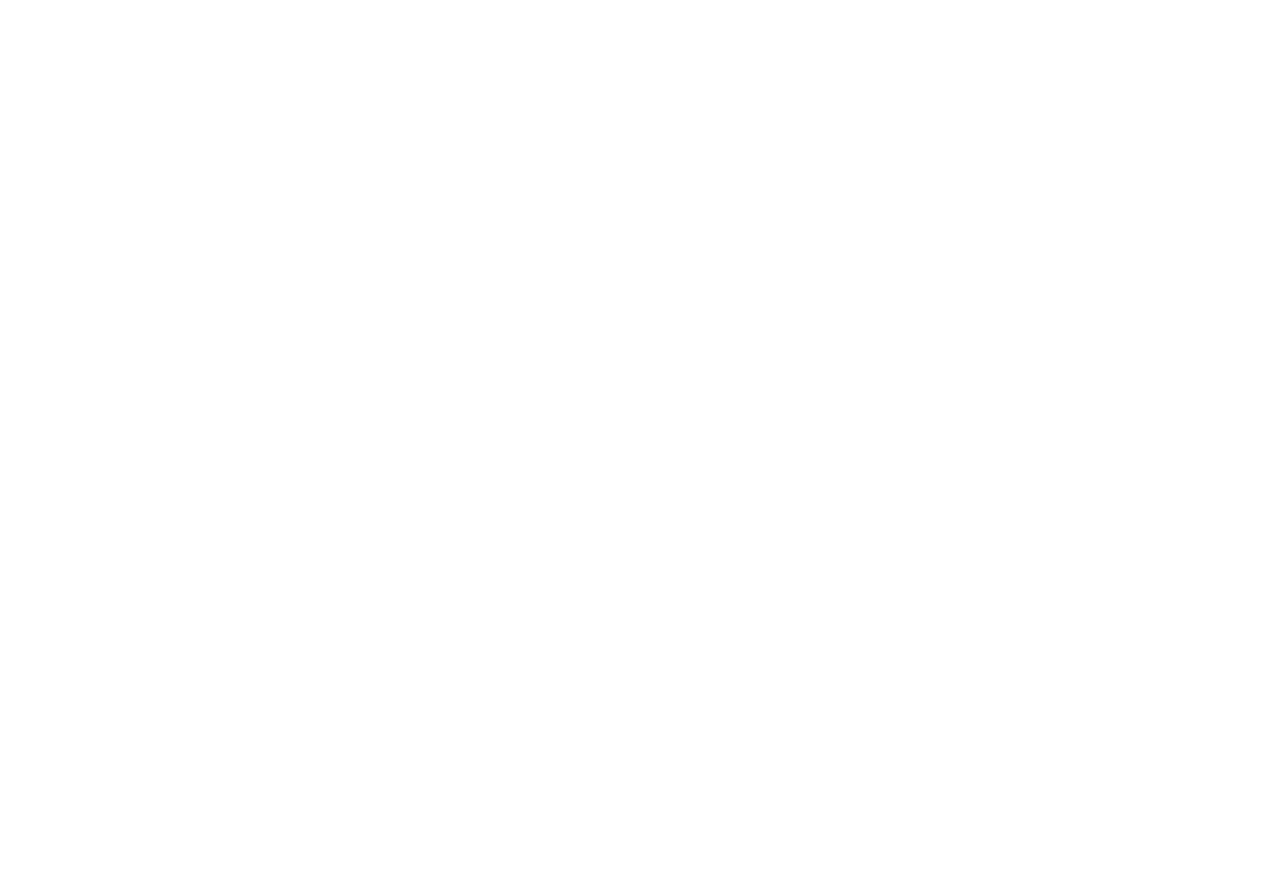
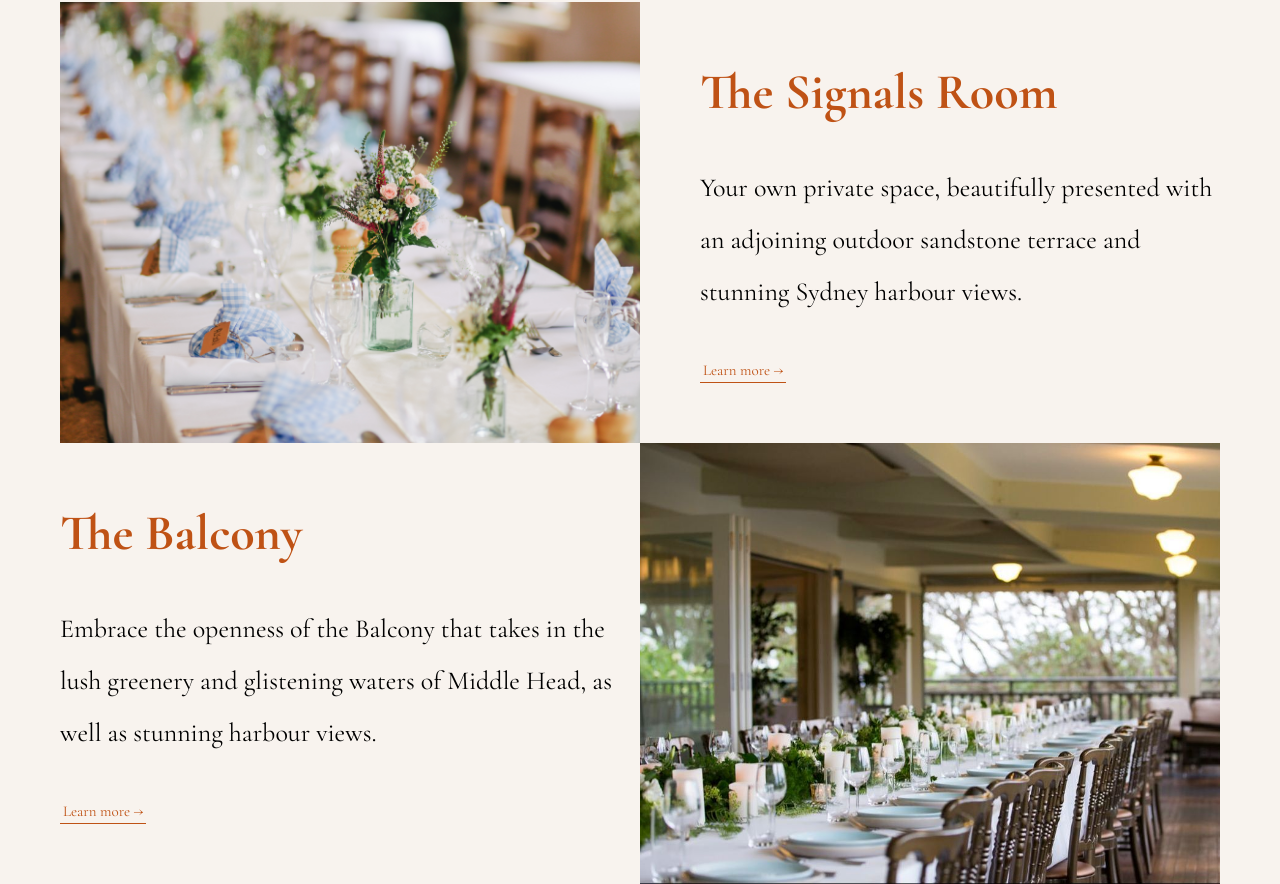
Before and after one commit to delroscol98/Burnt-Orange, a React (Create React App) app: page / in a window 1280 px wide. Shown: the part 2610-3494 px from the top of the page. Before the commit the page ends 2612 px from the top, so only its background shows below. Built offline with nearby package versions, Linux system fonts and the light colour scheme.

Commit message:
Rooms done

```diff
--- a/src/App.js
+++ b/src/App.js
@@ -3,6 +3,7 @@
 import Card from "./components/Card/Card";
 import Header from "./components/Header/Header";
 import Hours from "./components/Hours/Hours";
+import Rooms from "./components/Rooms/Rooms";
 
 const App = () => {
   return (
@@ -11,6 +12,7 @@
       <About />
       <Hours />
       <Card />
+      <Rooms />
     </>
   );
 };
--- /dev/null
+++ b/src/components/Rooms/Balcony.js
@@ -0,0 +1,24 @@
+import Section from "../UI/Section";
+
+import classes from "./Balcony.module.css";
+
+const Balcony = () => {
+  return (
+    <Section className={classes.container}>
+      <div className={classes["text-container"]}>
+        <h2 className={classes["title"]}>The Balcony</h2>
+        <p className={classes["text"]}>
+          Embrace the openness of the Balcony that takes in the lush greenery
+          and glistening waters of Middle Head, as well as stunning harbour
+          views.
+        </p>
+        <a href="#home" className={classes["btn-text"]}>
+          Learn more &rarr;
+        </a>
+      </div>
+      <div className={classes["img-container"]}></div>
+    </Section>
+  );
+};
+
+export default Balcony;
--- /dev/null
+++ b/src/components/Rooms/Balcony.module.css
@@ -0,0 +1,34 @@
+.container {
+  max-width: 100%;
+  display: grid;
+  grid-template-columns: 1fr 1fr;
+  margin: 0 6rem;
+}
+
+.img-container {
+  background-image: url("../../assets/img141.jpeg");
+  background-size: cover;
+  max-width: 100%;
+}
+
+.text-container {
+  margin: 6rem 0;
+}
+
+.title {
+  margin-top: 0;
+}
+
+.text {
+  margin-bottom: 4rem;
+}
+
+.btn-text:link,
+.btn-text:visited {
+  font-size: 1.5rem;
+  color: var(--burnt-orange);
+  display: inline-block;
+  text-decoration: none;
+  border-bottom: 1px solid var(--burnt-orange);
+  padding: 0.3rem;
+}
--- /dev/null
+++ b/src/components/Rooms/Rooms.js
@@ -0,0 +1,19 @@
+import Signals from "./Signals";
+import Balcony from "./Balcony";
+
+const Rooms = () => {
+  return (
+    <div
+      style={{
+        backgroundColor: "#F8F3EE",
+        paddingTop: "40rem",
+        marginTop: "-40rem",
+      }}
+    >
+      <Signals />
+      <Balcony />
+    </div>
+  );
+};
+
+export default Rooms;
--- /dev/null
+++ b/src/components/Rooms/Signals.js
@@ -0,0 +1,23 @@
+import Section from "../UI/Section";
+
+import classes from "./Signals.module.css";
+
+const Signals = () => {
+  return (
+    <Section className={classes.container}>
+      <div className={classes["img-container"]}></div>
+      <div className={classes["text-container"]}>
+        <h2 className={classes["title"]}>The Signals Room</h2>
+        <p className={classes["text"]}>
+          Your own private space, beautifully presented with an adjoining
+          outdoor sandstone terrace and stunning Sydney harbour views.
+        </p>
+        <a href="#home" className={classes["btn-text"]}>
+          Learn more &rarr;
+        </a>
+      </div>
+    </Section>
+  );
+};
+
+export default Signals;
--- /dev/null
+++ b/src/components/Rooms/Signals.module.css
@@ -0,0 +1,34 @@
+.container {
+  max-width: 100%;
+  display: grid;
+  grid-template-columns: 1fr 1fr;
+  margin: 0 6rem;
+}
+
+.img-container {
+  background-image: url("../../assets/photos-by-lanty-O38Id_cyV4M-unsplash.jpg");
+  background-size: cover;
+  max-width: 100%;
+}
+
+.text-container {
+  margin: 6rem 0 6rem 6rem;
+}
+
+.title {
+  margin-top: 0;
+}
+
+.text {
+  margin-bottom: 4rem;
+}
+
+.btn-text:link,
+.btn-text:visited {
+  font-size: 1.5rem;
+  color: var(--burnt-orange);
+  display: inline-block;
+  text-decoration: none;
+  border-bottom: 1px solid var(--burnt-orange);
+  padding: 0.3rem;
+}
```
Also changed, not shown: src/assets/The-Signals-Room_SS.jpeg (deleted), src/assets/photos-by-lanty-O38Id_cyV4M-unsplash.jpg (added), src/components/Rooms/Rooms.module.css (added).
